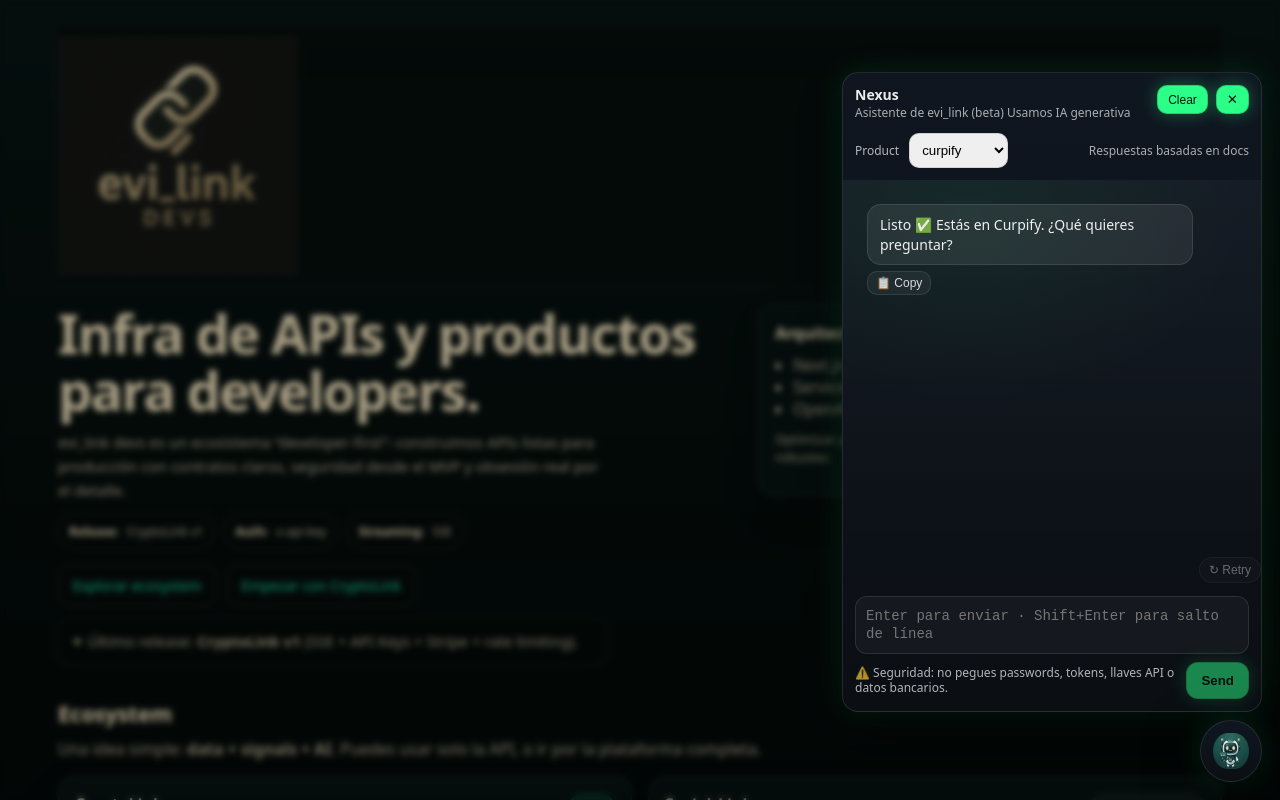
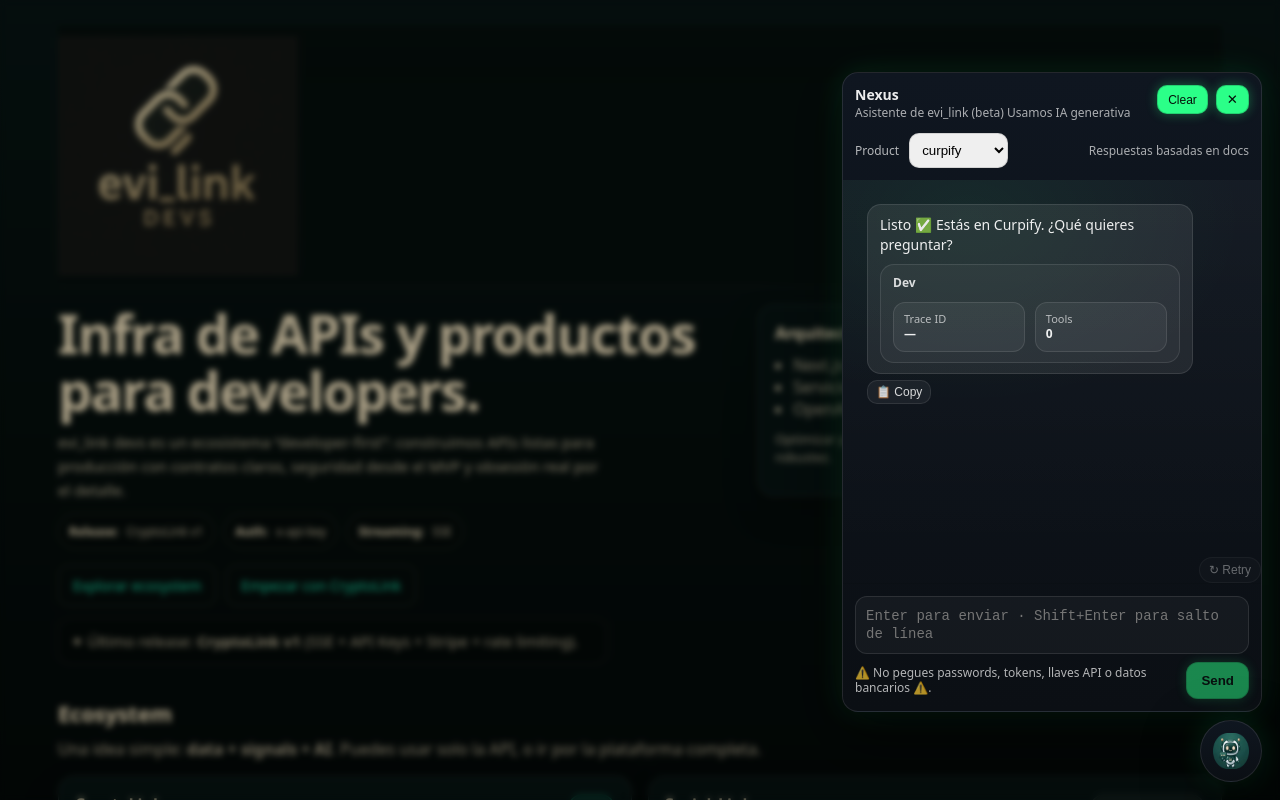
Before and after one commit to IanMartin16/evilink, a Next.js app: page / in a window 1280 px wide. Both pictures are taken after a click on the button "Abrir Nexus". Shown: the top 800 px of the page. Built offline with nearby package versions, Linux system fonts and the light colour scheme.

Commit message:
Nexus Widget Polish v1.3

```diff
--- a/app/components/NexusWidget.tsx
+++ b/app/components/NexusWidget.tsx
@@ -34,6 +34,10 @@ type Msg = {
   ts: number,
   product: string;
   sections?: McpSection[];
+
+  traceId?: string;
+  toolCalls?: any[];
+  toolResults?: any[];
 };
 
 const LS_KEY = "nexus_widget_state_v1";
@@ -103,6 +107,7 @@ export default function NexusWidget() {
   const [loading, setLoading] = useState(false);
   const canSend = input.trim().length > 0 && !loading;
   const [isDesktop, setIsDesktop] = useState(false);
+  const [devMode, setDevMode] = useState(true);
 
   const [msgs, setMsgs] = useState<Msg[]>([]);
 
@@ -408,7 +413,10 @@ useEffect(() => {
     text: summary,
     ts: Date.now(),
     product,
-    sections: Array.isArray(sections) ? sections : undefined
+    sections: Array.isArray(sections) ? sections : undefined,
+    traceId: data?.traceId,
+    toolCalls: Array.isArray(data?.toolCalls) ? data.toolCalls : undefined,
+    toolResults: Array.isArray(data?.toolResults) ? data.toolResults : undefined,
    }]);
 
     } catch (e: any) {
@@ -828,15 +836,123 @@ function SparkMini({ points }: { points: Array<{ t?: string; v?: number }> }) {
   );
 }
 
-function RenderAssistantMessage({ m }: { m: Msg }) {
-  if (Array.isArray(m.sections) && m.sections.length) {
-    return (
-      <div style={{ display: "grid", gap: 10 }}>
-        {m.sections.map((s) => <SectionView key={s.id} s={s} />)}
+function DevMeta({ m }: { m: Msg }) {
+  const toolResults = Array.isArray(m.toolResults) ? m.toolResults : [];
+
+  return (
+    <div
+      style={{
+        padding: "10px 12px",
+        borderRadius: 14,
+        border: `1px solid ${EVILINK.border}`,
+        background: "rgba(255,255,255,0.04)",
+        display: "grid",
+        gap: 10,
+      }}
+    >
+      <div style={{ fontWeight: 900, fontSize: 12, opacity: 0.9 }}>
+        Dev
       </div>
-    );
-  }
-  return <>{renderLiteMarkdown(m.text)}</>;
+
+      <div
+        style={{
+          display: "grid",
+          gridTemplateColumns: "repeat(2, minmax(0, 1fr))",
+          gap: 10,
+        }}
+      >
+        <div
+          style={{
+            padding: "8px 10px",
+            borderRadius: 12,
+            border: `1px solid ${EVILINK.border}`,
+            background: "rgba(255,255,255,0.05)",
+            minWidth: 0,
+          }}
+        >
+          <div style={{ fontSize: 11, opacity: 0.7 }}>Trace ID</div>
+          <div style={{ fontSize: 12, fontWeight: 800, overflowWrap: "anywhere" }}>
+            {m.traceId ?? "—"}
+          </div>
+        </div>
+
+        <div
+          style={{
+            padding: "8px 10px",
+            borderRadius: 12,
+            border: `1px solid ${EVILINK.border}`,
+            background: "rgba(255,255,255,0.05)",
+          }}
+        >
+          <div style={{ fontSize: 11, opacity: 0.7 }}>Tools</div>
+          <div style={{ fontSize: 12, fontWeight: 800 }}>
+            {toolResults.length}
+          </div>
+        </div>
+      </div>
+
+      {toolResults.map((tr: any, idx: number) => (
+        <div
+          key={idx}
+          style={{
+            padding: "8px 10px",
+            borderRadius: 12,
+            border: `1px solid ${EVILINK.border}`,
+            background: "rgba(255,255,255,0.05)",
+            display: "grid",
+            gap: 4,
+          }}
+        >
+          <div style={{ display: "flex", justifyContent: "space-between", gap: 10 }}>
+            <div style={{ fontSize: 12, fontWeight: 800 }}>
+              {tr.tool ?? tr.toolCallId ?? "tool"}
+            </div>
+            <div
+              style={{
+                fontSize: 11,
+                fontWeight: 800,
+                color: tr.ok ? "#2BFF88" : "#FF6B6B",
+              }}
+            >
+              {tr.ok ? "OK" : "ERROR"}
+            </div>
+          </div>
+
+          <div style={{ fontSize: 11, opacity: 0.75 }}>
+            latency: {tr.latencyMs ?? "—"} ms
+          </div>
+
+          {tr.source && (
+            <div style={{ fontSize: 11, opacity: 0.75 }}>
+              source: {String(tr.source)}
+            </div>
+          )}
+
+          {tr.provider && (
+            <div style={{ fontSize: 11, opacity: 0.75 }}>
+              provider: {String(tr.provider)}
+            </div>
+          )}
+        </div>
+      ))}
+    </div>
+  );
+}
+
+function RenderAssistantMessage({ m, devMode }: { m: Msg; devMode: boolean }) {
+  const hasSections = Array.isArray(m.sections) && m.sections.length > 0;
+
+  return (
+    <div style={{ display: "grid", gap: 10 }}>
+      {hasSections ? (
+        m.sections!.map((s) => <SectionView key={s.id} s={s} />)
+      ) : (
+        <>{renderLiteMarkdown(m.text)}</>
+      )}
+
+      {devMode ? <DevMeta m={m} /> : null}
+    </div>
+  );
 }
 
   return (
@@ -997,7 +1113,7 @@ function RenderAssistantMessage({ m }: { m: Msg }) {
                     background: EVILINK.accent,
                     color: "#06110A",
                     border: "1px solid rgba(0,0,0,0.18)",
-                    boxShadow: `0 0 18px ${EVILINK.accent}55`,
+                    boxShadow: `0 0 12px ${EVILINK.accent}55`,
                     cursor: "pointer",
                     fontSize: 12,
                   }}
@@ -1013,7 +1129,7 @@ function RenderAssistantMessage({ m }: { m: Msg }) {
                     background: EVILINK.accent,
                     color: "#06110A",
                     border: "1px solid rgba(0,0,0,0.18)",
-                    boxShadow: `0 0 18px ${EVILINK.accent}55`,
+                    boxShadow: `0 0 12px ${EVILINK.accent}55`,
                     cursor: "pointer",
                   }}
                 >
@@ -1112,8 +1228,8 @@ function RenderAssistantMessage({ m }: { m: Msg }) {
                   }}
                 >
                   {m.role === "assistant"
-                  ? <RenderAssistantMessage m={m} />
-                  : renderLiteMarkdown(m.text)}
+                    ? <RenderAssistantMessage m={m} devMode={devMode} />
+                    : renderLiteMarkdown(m.text)}
                 </div>
                   {/* actions: solo assistant */}
                   {m.role === "assistant" && (
@@ -1215,7 +1331,7 @@ function RenderAssistantMessage({ m }: { m: Msg }) {
               />
               <div style={{ display: "flex", gap: 8, justifyContent: "space-between", alignItems: "center" }}>
                 <span style={{ fontSize: 12, opacity: 0.75, lineHeight: 1.2 }}>
-                  ⚠️ Seguridad: no pegues passwords, tokens, llaves API o datos bancarios.
+                  ⚠️ No pegues passwords, tokens, llaves API o datos bancarios ⚠️.
                 </span>
                 <button
                   onClick={send}
@@ -1228,7 +1344,7 @@ function RenderAssistantMessage({ m }: { m: Msg }) {
                     background: EVILINK.accent,
                     color: "#06110A",
                     border: "1px solid rgba(0,0,0,0.18)",
-                    boxShadow: `0 0 18px ${EVILINK.accent}55`,
+                    boxShadow: `0 0 12px ${EVILINK.accent}55`,
                     fontWeight: 700,
                   }}
                 >
```
